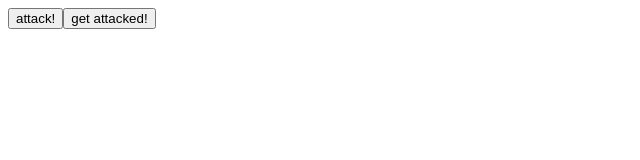
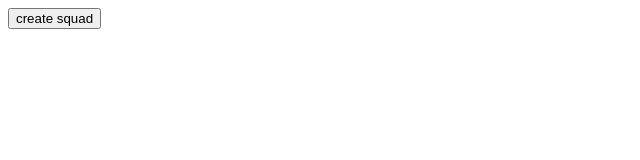
Before and after one commit to OlegFilonchuk/battle-simulator, a React (Create React App) app: page / in a window 1280 px wide. Shown: the top 160 px of the page, without its empty margins (0-640 px from the left). Built offline with nearby package versions, Linux system fonts and the light colour scheme.

Commit message:
add redux to manage army state

```diff
--- a/package.json
+++ b/package.json
@@ -8,7 +8,10 @@
     "@testing-library/user-event": "^7.1.2",
     "react": "^16.12.0",
     "react-dom": "^16.12.0",
-    "react-scripts": "3.3.0"
+    "react-redux": "^7.1.3",
+    "react-scripts": "3.3.0",
+    "redux": "^4.0.5",
+    "redux-devtools-extension": "^2.13.8"
   },
   "scripts": {
     "start": "react-scripts start",
--- a/src/App.tsx
+++ b/src/App.tsx
@@ -1,26 +1,20 @@
 import * as React from 'react';
+import { useDispatch } from 'react-redux';
+import { Dispatch } from 'redux';
 import Squad from './classes/Squad';
+import { createSquadAction } from './state/AC';
 
 const App: React.FC = () => {
-  const s1 = new Squad();
+  const dispatch: Dispatch = useDispatch();
 
-  const attackHandler = () => {
-    s1.attack();
-    setTimeout(() => console.log(s1), 50);
-  };
-
-  const getAttackedHandler = () => {
-    s1.getAttacked(10);
-    setTimeout(() => console.log(s1), 50);
+  const handleClick = () => {
+    dispatch(createSquadAction(new Squad()));
   };
 
   return (
     <div>
-      <button type="button" onClick={attackHandler}>
-        attack!
-      </button>
-      <button type="button" onClick={getAttackedHandler}>
-        get attacked!
+      <button type="button" onClick={handleClick}>
+        create squad
       </button>
     </div>
   );
--- a/src/index.js
+++ b/src/index.js
@@ -1,8 +1,15 @@
 import React from 'react';
 import ReactDOM from 'react-dom';
+import { Provider } from 'react-redux';
 import App from './App';
 import * as serviceWorker from './serviceWorker';
+import store from './state/store';
 
-ReactDOM.render(<App />, document.getElementById('root'));
+ReactDOM.render(
+  <Provider store={store}>
+    <App />
+  </Provider>,
+  document.getElementById('root'),
+);
 
 serviceWorker.unregister();
--- /dev/null
+++ b/src/state/AC.ts
@@ -0,0 +1,15 @@
+import { Action, ActionCreator } from 'redux';
+
+export const CREATE_SQUAD = 'CREATE_SQUAD' as const;
+export const CREATE_VEHICLE = 'CREATE_VEHICLE' as const;
+
+type CreateSquadAction = Action & {
+  type: typeof CREATE_SQUAD;
+};
+
+export const createSquadAction: ActionCreator<CreateSquadAction> = (squad) => ({
+  type: CREATE_SQUAD,
+  payload: {
+    squad,
+  },
+});
--- /dev/null
+++ b/src/state/reducer.ts
@@ -0,0 +1,23 @@
+import { Reducer } from 'redux';
+import { CREATE_SQUAD } from './AC';
+
+const initialState = {
+  squads: [],
+};
+
+const reducer: Reducer = (state = initialState, action) => {
+  const { type, payload } = action;
+
+  switch (type) {
+    case CREATE_SQUAD:
+      return {
+        ...state,
+        squads: [...state.squads, payload.squad],
+      };
+
+    default:
+      return state;
+  }
+};
+
+export default reducer;
--- /dev/null
+++ b/src/state/store.ts
@@ -0,0 +1,17 @@
+import { combineReducers, createStore, Reducer } from 'redux';
+import { composeWithDevTools } from 'redux-devtools-extension';
+import reducer from './reducer';
+
+const initialState = {
+  squads: {
+    squads: [],
+  },
+};
+
+const rootReducer: Reducer = combineReducers({
+  squads: reducer,
+});
+
+const store = createStore(rootReducer, initialState, composeWithDevTools());
+
+export default store;
```
Also changed, not shown: 1 other file (tests, documents, lock files or other folders).
